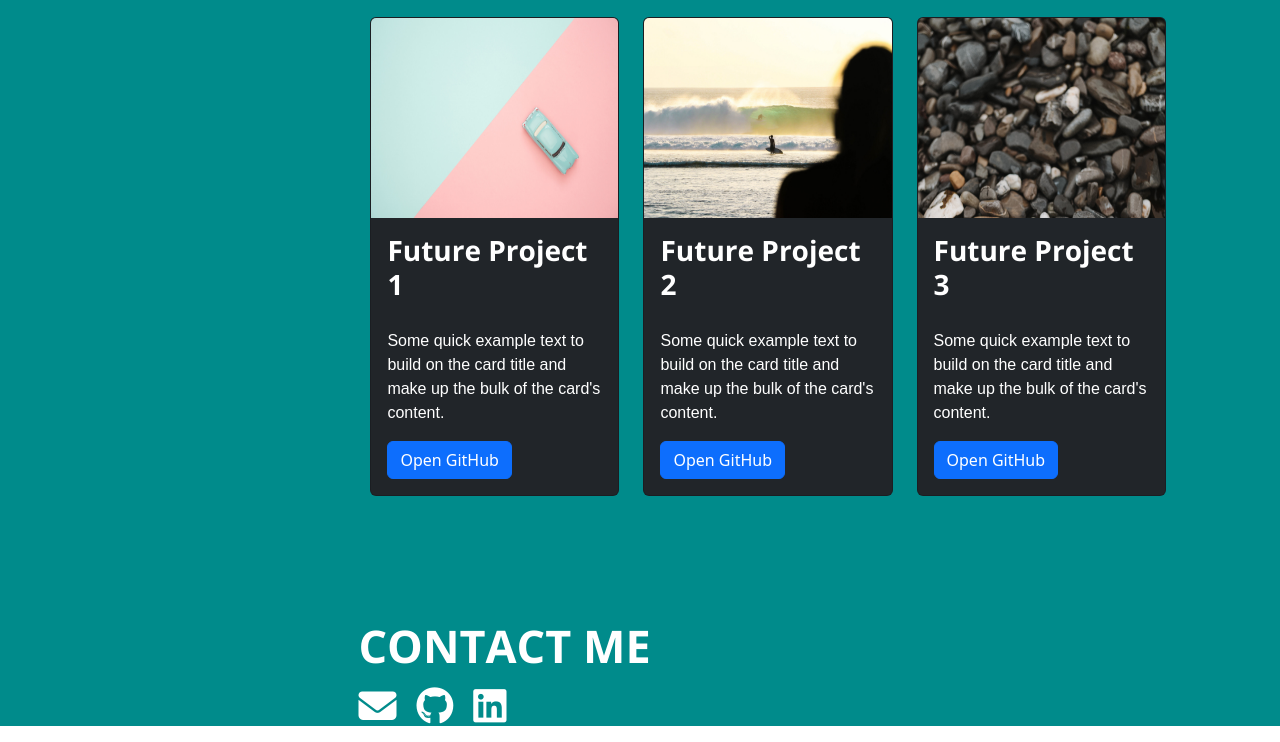
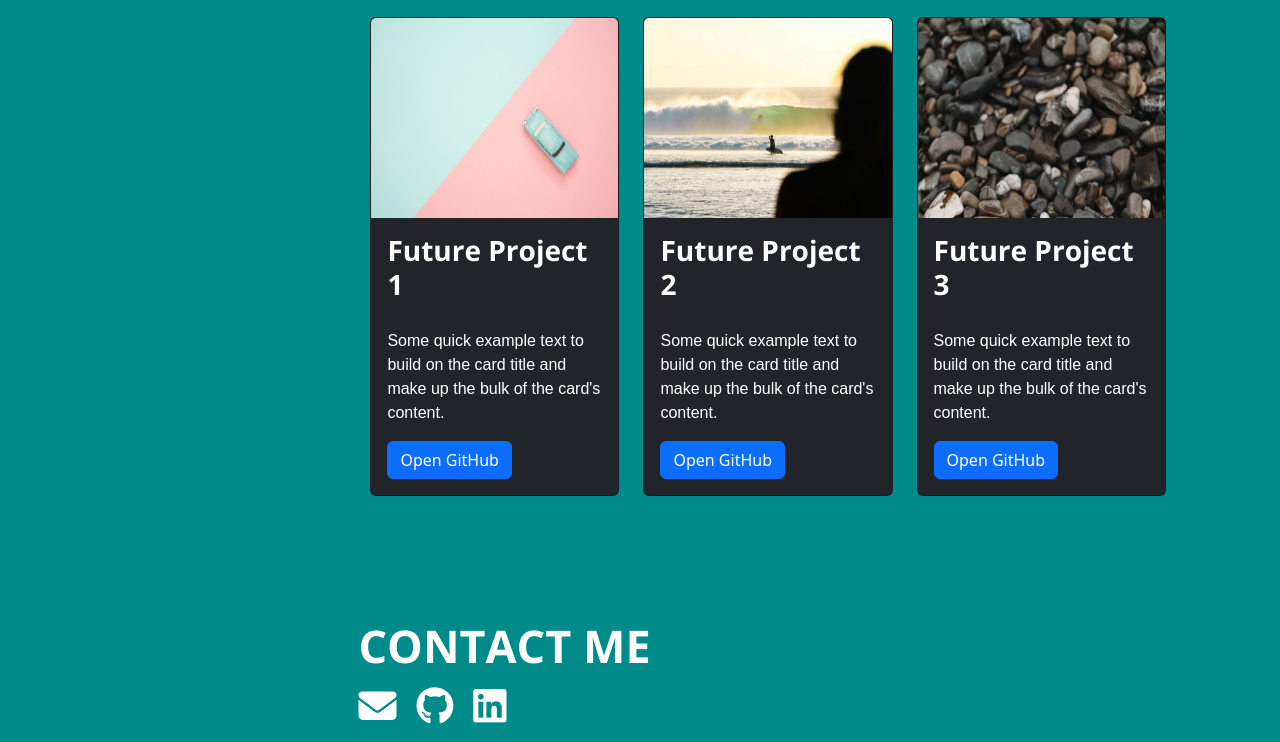
Before and after one commit to CNtervisi/Bootstrap-Portfolio, a plain HTML site: page index.html in a window 1280 px wide. Shown: the part 2549-3291 px from the top of the page. Drawn offline with nearby package versions, Linux system fonts and the light colour scheme.

Commit message:
fixed margin bottom issue in the contact section

```diff
--- a/css/style.css
+++ b/css/style.css
@@ -63,6 +63,7 @@ section {
   padding: 0 10%;
   padding-top: 10%;
   color: white;
+  /* background-color: darkcyan; */
 }
 section h4,
 h1,
--- a/index.html
+++ b/index.html
@@ -311,7 +311,7 @@
       <!-- Contact Section -->
       <section id="contact">
         <h4>Contact Me</h4>
-        <div class="mb-3">
+        <div class="pb-3">
           <div class="d-flex flex-wrap footericons" style="gap: 20px">
             <a href="mailto:c.ntervisi@outlook.com" target="_blank">
               <i class="fas fa-envelope icons"></i>
```
